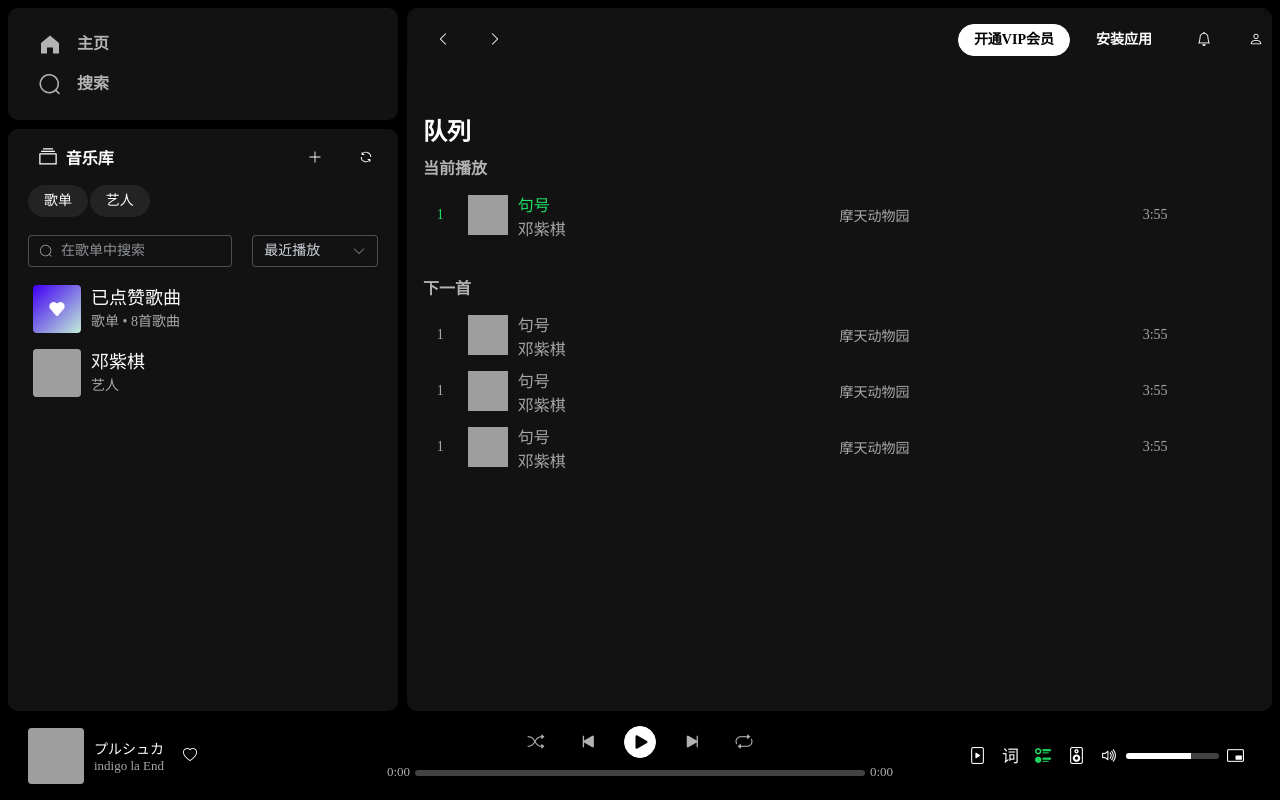
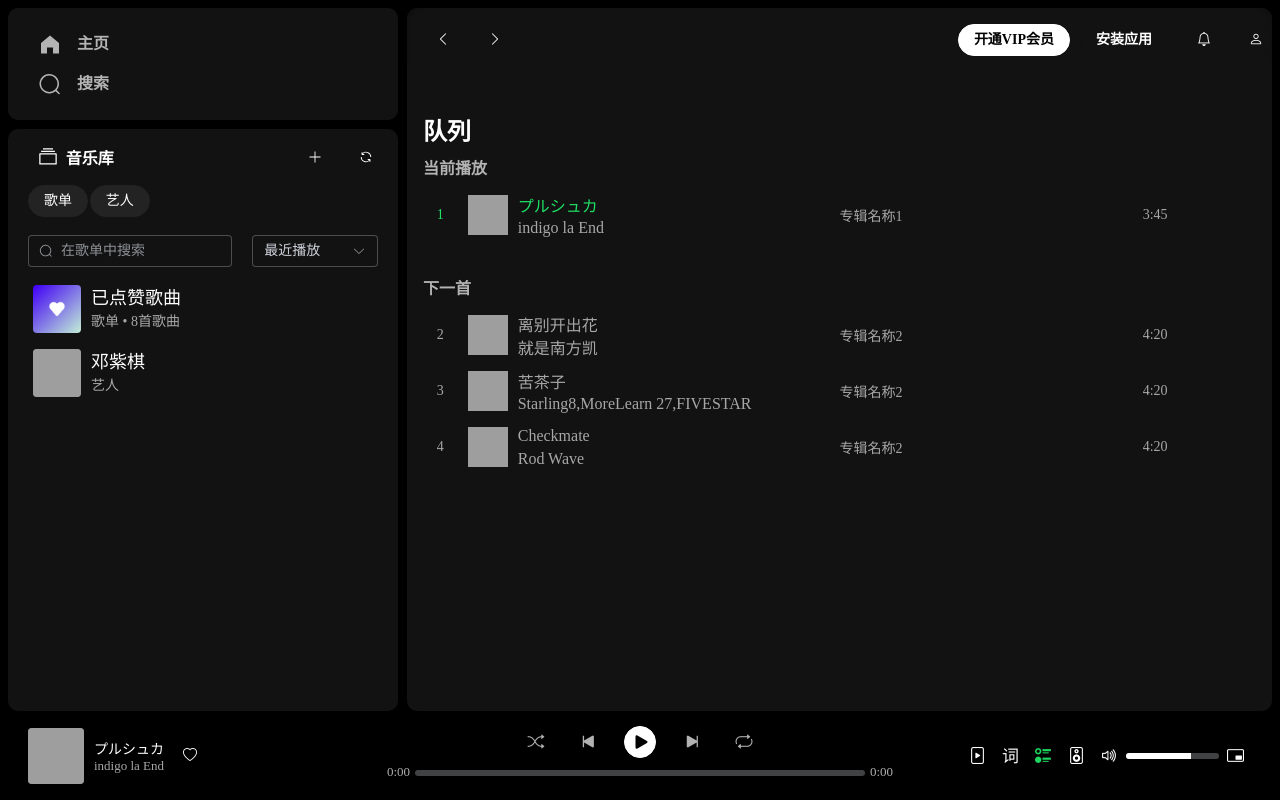
Before and after one commit to tzf1003/music-website, a Vue app: page /list in a window 1280 px wide. Built offline with nearby package versions, Linux system fonts and the light colour scheme; grey boxes are pictures that could not be loaded; a web font is replaced by a local one.

Commit message:
✅Implemented playlist function

```diff
--- a/src/components/Main/ListPage.vue
+++ b/src/components/Main/ListPage.vue
@@ -2,42 +2,43 @@
     <div class="list-page">
         <h1>队列</h1>
         <h2>当前播放</h2>
-        <div class="current-playback" tabindex="0">
+        <div v-for="(music, index) in displayqueue" :key="music">
+            <div :class="{ 'current-playback': index == 0, 'wait-playback': index > 0 }" tabindex="0">
                 <el-row>
                     <el-col :span="1">
                         <div class="number">
-                        <span class="num" style="color: #1FDF64;">1</span>
+                            <span class="num">{{ index + 1 }}</span>
                             <i class="bi bi-play-fill play" style="margin-left: 2px;margin-top: 2px;"></i>
                         </div>
                     </el-col>
                     <el-col :span="11">
                         <div class="image">
-                        <img :src="'http://p2.music.126.net/KTo5oSxH3CPA5PBTeFKDyA==/109951164581432409.jpg?param=130y130'">
+                            <img :src="music.image">
                         </div>
                         <div class="name">
-                        <div class="song" style="color: #1FDF64;">
-                            <a>句号</a>
+                            <div class="song">
+                                <a>{{ music.title }}</a>
                             </div>
                             <div class="singer">
-                            <span>邓紫棋</span>
+                                <span>{{ music.artist }}</span>
                             </div>
                         </div>
-
                     </el-col>
                     <el-col :span="7">
                         <div class="info">
-                        <a>摩天动物园</a>
+                            <a>{{ music.album }}</a>
                         </div>
                     </el-col>
                     <el-col :span="5">
                         <div class="like">
-                        <el-button color="#282828" circle dark >
-                            <!-- <i class="bi bi-heart" style="margin-top: 2px;"></i> -->
-                            <i class="bi bi-heart-fill" style="margin-top: 2px; color: #1FDF64;"></i>
+                            <el-button color="#282828" circle dark>
+                                <i v-if="music.islike" class="bi bi-heart-fill"
+                                    style="margin-top: 2px; color: #1FDF64;"></i>
+                                <i v-else class="bi bi-heart" style="margin-top: 2px;"></i>
                             </el-button>
                         </div>
                         <div class="time">
-                        <span>3:55</span>
+                            <span>{{ music.duration }}</span>
                         </div>
                         <div class="other">
                             <el-button color="#282828" circle dark>
@@ -48,151 +49,26 @@
                     </el-col>
                 </el-row>
             </div>
-        <h2 style="margin-top: 32px;">下一首</h2>
-
-        <div class="wait-playback" tabindex="0">
-            <el-row>
-                <el-col :span="1">
-                    <div class="number">
-                        <span class="num">1</span>
-                        <i class="bi bi-play-fill play" style="margin-left: 2px;margin-top: 2px;"></i>
-                    </div>
-                </el-col>
-                <el-col :span="11">
-                    <div class="image">
-                        <img :src="'http://p2.music.126.net/KTo5oSxH3CPA5PBTeFKDyA==/109951164581432409.jpg?param=130y130'">
-                    </div>
-                    <div class="name">
-                        <div class="song">
-                            <a>句号</a>
-                        </div>
-                        <div class="singer">
-                            <span>邓紫棋</span>
-                        </div>
+            <h2 v-if="index == 0" style="margin-top: 32px;">下一首</h2>
         </div>
 
-                </el-col>
-                <el-col :span="7">
-                    <div class="info">
-                        <a>摩天动物园</a>
-                    </div>
-                </el-col>
-                <el-col :span="5">
-                    <div class="like">
-                        <el-button color="#282828" circle dark>
-                            <i class="bi bi-heart" style="margin-top: 2px;"></i>
-                            <!-- <i class="bi bi-heart-fill" style="margin-top: 2px;"></i> -->
-                        </el-button>
-                    </div>
-                    <div class="time">
-                        <span>3:55</span>
-                    </div>
-                    <div class="other">
-                        <el-button color="#282828" circle dark>
-                            <i class="bi bi-three-dots" style="margin-top: 2px;"></i>
-                            <!-- <i class="bi bi-play-fill" style="margin-left: 2px;margin-top: 2px;"></i> -->
-                        </el-button>
-                    </div>
-                </el-col>
-            </el-row>
-        </div>
-        <div class="wait-playback" tabindex="0">
-            <el-row>
-                <el-col :span="1">
-                    <div class="number">
-                        <span class="num">1</span>
-                        <i class="bi bi-play-fill play" style="margin-left: 2px;margin-top: 2px;"></i>
-                    </div>
-                </el-col>
-                <el-col :span="11">
-                    <div class="image">
-                        <img :src="'http://p2.music.126.net/KTo5oSxH3CPA5PBTeFKDyA==/109951164581432409.jpg?param=130y130'">
-                    </div>
-                    <div class="name">
-                        <div class="song">
-                            <a>句号</a>
-                        </div>
-                        <div class="singer">
-                            <span>邓紫棋</span>
-                        </div>
-                    </div>
-
-                </el-col>
-                <el-col :span="7">
-                    <div class="info">
-                        <a>摩天动物园</a>
-                    </div>
-                </el-col>
-                <el-col :span="5">
-                    <div class="like">
-                        <el-button color="#282828" circle dark>
-                            <i class="bi bi-heart" style="margin-top: 2px;"></i>
-                            <!-- <i class="bi bi-heart-fill" style="margin-top: 2px;"></i> -->
-                        </el-button>
-                    </div>
-                    <div class="time">
-                        <span>3:55</span>
-                    </div>
-                    <div class="other">
-                        <el-button color="#282828" circle dark>
-                            <i class="bi bi-three-dots" style="margin-top: 2px;"></i>
-                            <!-- <i class="bi bi-play-fill" style="margin-left: 2px;margin-top: 2px;"></i> -->
-                        </el-button>
-                    </div>
-                </el-col>
-            </el-row>
-        </div>
-        <div class="wait-playback" tabindex="0">
-            <el-row>
-                <el-col :span="1">
-                    <div class="number">
-                        <span class="num">1</span>
-                        <i class="bi bi-play-fill play" style="margin-left: 2px;margin-top: 2px;"></i>
-                    </div>
-                </el-col>
-                <el-col :span="11">
-                    <div class="image">
-                        <img :src="'http://p2.music.126.net/KTo5oSxH3CPA5PBTeFKDyA==/109951164581432409.jpg?param=130y130'">
-                    </div>
-                    <div class="name">
-                        <div class="song">
-                            <a>句号</a>
-                        </div>
-                        <div class="singer">
-                            <span>邓紫棋</span>
-                        </div>
-                    </div>
-
-                </el-col>
-                <el-col :span="7">
-                    <div class="info">
-                        <a>摩天动物园</a>
-                    </div>
-                </el-col>
-                <el-col :span="5">
-                    <div class="like">
-                        <el-button color="#282828" circle dark>
-                            <i class="bi bi-heart" style="margin-top: 2px;"></i>
-                            <!-- <i class="bi bi-heart-fill" style="margin-top: 2px;"></i> -->
-                        </el-button>
-                    </div>
-                    <div class="time">
-                        <span>3:55</span>
-                    </div>
-                    <div class="other">
-                        <el-button color="#282828" circle dark>
-                            <i class="bi bi-three-dots" style="margin-top: 2px;"></i>
-                            <!-- <i class="bi bi-play-fill" style="margin-left: 2px;margin-top: 2px;"></i> -->
-                        </el-button>
-                    </div>
-                </el-col>
-            </el-row>
-        </div>
     </div>
 </template>
 
 <script setup>
-import { ref } from "vue";
+import { ref,computed } from "vue";
+import { musicQueue } from "@/tools/music"
+// 获取当前播放列表
+const queue = ref(musicQueue.getCurrentQueue())
+const displayqueue =computed( ()=>{
+    //获取当前播放下标
+    const nowIndex = musicQueue.getCurrentMusicIndex();
+     // 筛选出 index 大于 nowIndex 的音乐信息
+    const filteredQueue = queue.value.filter((_, index) => index >= nowIndex)
+    console.log("filteredQueue",filteredQueue);
+    console.log("nowIndex",nowIndex);
+    return filteredQueue
+})
 </script>
 
 <style  lang="less">
@@ -212,6 +88,27 @@ import { ref } from "vue";
         font-size: 16px;
         margin-bottom: 8px;
         color: #b3b3b3;
+    }
+
+    .current-playback {
+        .el-row {
+            .el-col {
+                .number {
+                    color: #1FDF64 !important;
+                    .num{
+                        color: #1FDF64 !important;
+                    }
+                }
+            }
+
+            .name {
+                .song {
+                    color: #1FDF64 !important;
+                }
+
+            }
+        }
+
     }
 
     .current-playback,
@@ -271,10 +168,16 @@ import { ref } from "vue";
                     font-size: 16px;
 
                     .song {
+                        overflow: hidden; /* 超出部分隐藏 */
+                        white-space: nowrap; /* 不换行，保持内容在一行内 */
+                        text-overflow: ellipsis; /* 超出部分显示省略号 */
                         color: #a7a7a7;
                     }
 
                     .singer {
+                        overflow: hidden; /* 超出部分隐藏 */
+                        white-space: nowrap; /* 不换行，保持内容在一行内 */
+                        text-overflow: ellipsis; /* 超出部分显示省略号 */
                         color: #a7a7a7;
                     }
 
@@ -332,9 +235,13 @@ import { ref } from "vue";
         }
 
     }
-    .current-playback:focus,.current-playback:hover,
-    .wait-playback:focus,.wait-playback:hover {
+
+    .current-playback:focus,
+    .current-playback:hover,
+    .wait-playback:focus,
+    .wait-playback:hover {
         background-color: #2A2A2A;
+
         .el-row {
             .el-col {
                 .number {
```
Lines whose indentation alone changed are shown as unchanged.
